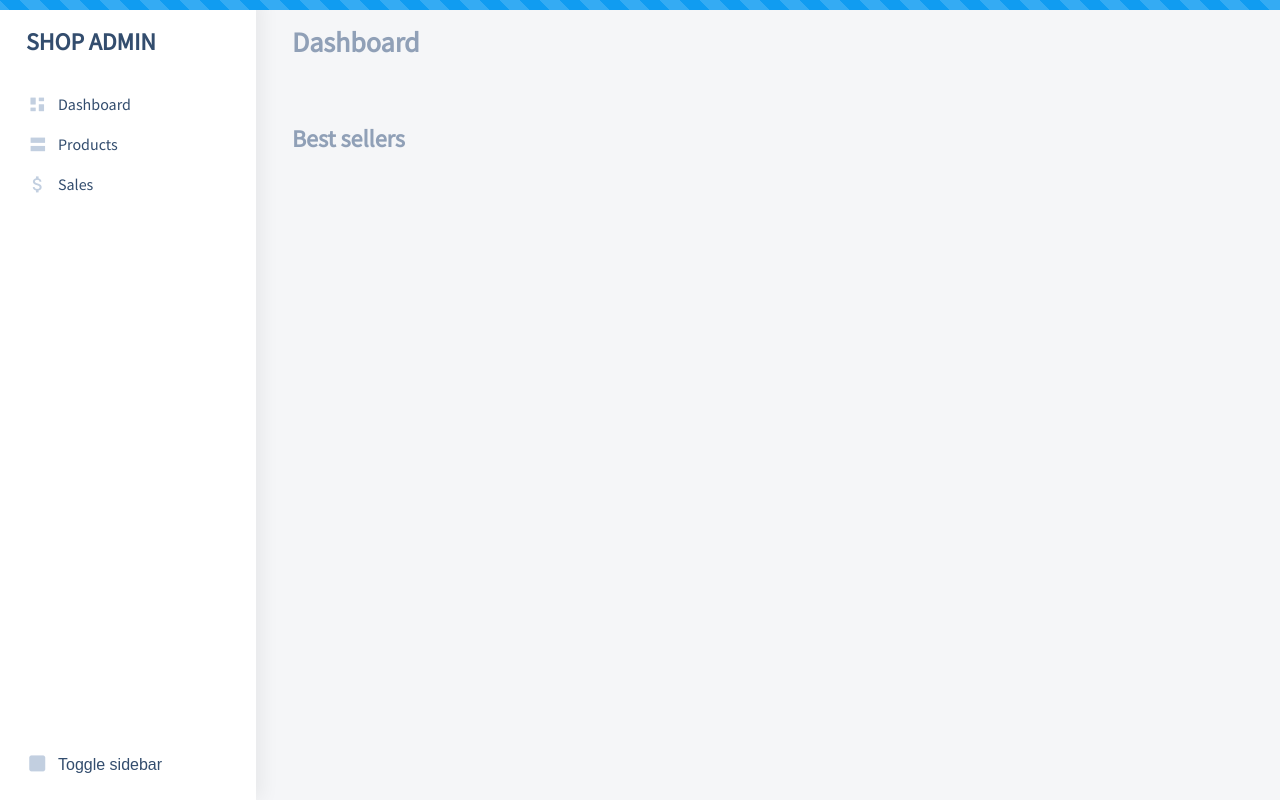
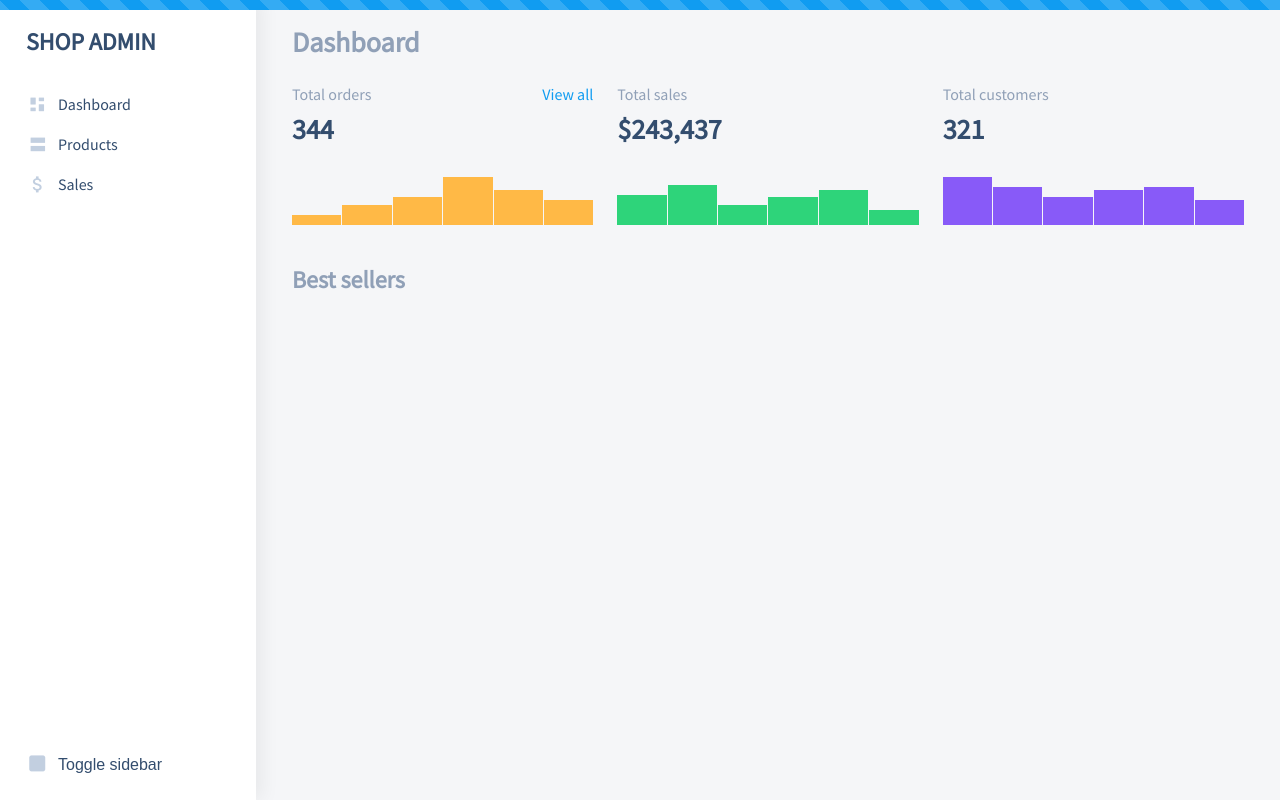
Before and after one commit to imaksweb/shop-admin, a website built with webpack: page src/index.html in a window 1280 px wide. Built offline with nearby package versions, Linux system fonts and the light colour scheme.

Commit message:
Feature: Column-chart component [ref:no-ref]

```diff
--- a/src/components/column-chart/style.css
+++ b/src/components/column-chart/column-chart.css
@@ -1,3 +1,15 @@
+.dashboard__chart_orders {
+  --chart-column-color: var(--yellow);
+}
+
+.dashboard__chart_sales {
+  --chart-column-color: var(--green);
+}
+
+.dashboard__chart_customers {
+  --chart-column-color: var(--purple);
+}
+
 .column-chart__chart {
   display: grid;
   grid-column-gap: 1px;
--- /dev/null
+++ b/src/components/column-chart/column-chart.js
@@ -0,0 +1,44 @@
+import './column-chart.css';
+
+export default class ColumnChart {
+  constructor(data, options = {}) {
+    this._data = data;
+    this._options = options;
+    return this._render();
+  }
+
+  _getLink() {
+    const { link } = this._options;
+
+    return link
+      ? `<a href="${link}" class="column-chart__link">View all</a>`
+      : '';
+  }
+
+  _getColumnBody() {
+    return this._data
+      .map(({ value }) => `<div style="--value:${value}" data-tooltip="${value}%"></div>`)
+      .join('');
+  }
+
+  _render() {
+    this._element = document.createElement('div');
+    this._element.classList.add(
+      'column-char', `dashboard__chart_${this._options.label}`
+    );
+    this._element.innerHTML = `
+      <div class="column-chart__title">
+        Total ${this._options.label}
+        ${this._getLink()}
+      </div>
+      <div class="column-chart__container">
+        <div class="column-chart__header">${this._options.value}</div>
+        <div class="column-chart__chart">
+          ${this._getColumnBody()}
+        </div>
+      </div>
+    `;
+
+    return this._element;
+  }
+}
--- a/src/index.js
+++ b/src/index.js
@@ -1,3 +1,51 @@
 import './styles/main.css';
+import ColumnChart from './components/column-chart/column-chart';
 
-console.log('Index JS!!!');
+const ordersData = [
+  { value: 10 },
+  { value: 20 },
+  { value: 80 },
+  { value: 100 },
+  { value: 35 },
+  { value: 25 }
+];
+
+const salesData = [
+  { value: 30 },
+  { value: 40 },
+  { value: 20 },
+  { value: 80 },
+  { value: 35 },
+  { value: 15 }
+];
+
+const customersData = [
+  { value: 100 },
+  { value: 90 },
+  { value: 80 },
+  { value: 35 },
+  { value: 90 },
+  { value: 25 }
+];
+
+const dashboardCharts = document.querySelector('.dashboard__charts');
+
+dashboardCharts.append(
+  new ColumnChart(ordersData,
+    {
+      label: 'orders',
+      value: 344,
+      link: '#'
+    }
+  ),
+  new ColumnChart(salesData,
+    {
+      label: 'sales',
+      value: '$243,437'
+    }
+  ),
+  new ColumnChart(customersData, {
+    label: 'customers',
+    value: 321
+  })
+);
--- a/src/styles/common.css
+++ b/src/styles/common.css
@@ -347,18 +347,6 @@ button.is-loading > span {
   --chart-height: 50;
 }
 
-.dashboard__chart_orders {
-  --chart-column-color: var(--yellow);
-}
-
-.dashboard__chart_sales {
-  --chart-column-color: var(--green);
-}
-
-.dashboard__chart_customers {
-  --chart-column-color: var(--purple);
-}
-
 .dashboard .sortable-table {
   --cols: 6;
 }
```
